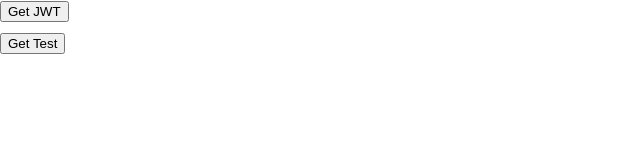
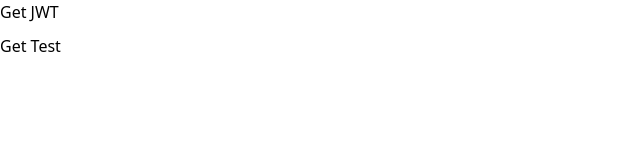
Before and after one commit to tertek/survey-queue-spa-redcap, a React (Create React App) app: page / in a window 1280 px wide. Shown: the top 160 px of the page, without its empty margins (0-640 px from the left). Built offline with nearby package versions, Linux system fonts and the light colour scheme.

Commit message:
Add tailwind.css

```diff
--- /dev/null
+++ b/craco.config.js
@@ -0,0 +1,12 @@
+// https://tailwindcss.com/docs/guides/create-react-app
+
+module.exports = {
+    style: {
+      postcss: {
+        plugins: [
+          require('tailwindcss'),
+          require('autoprefixer'),
+        ],
+      },
+    },
+  }
--- a/src/index.css
+++ b/src/index.css
@@ -1,13 +1,4 @@
-body {
-  margin: 0;
-  font-family: -apple-system, BlinkMacSystemFont, 'Segoe UI', 'Roboto', 'Oxygen',
-    'Ubuntu', 'Cantarell', 'Fira Sans', 'Droid Sans', 'Helvetica Neue',
-    sans-serif;
-  -webkit-font-smoothing: antialiased;
-  -moz-osx-font-smoothing: grayscale;
-}
-
-code {
-  font-family: source-code-pro, Menlo, Monaco, Consolas, 'Courier New',
-    monospace;
-}
+/* ./src/index.css */
+@tailwind base;
+@tailwind components;
+@tailwind utilities;
--- /dev/null
+++ b/tailwind.config.js
@@ -0,0 +1,12 @@
+// tailwind.config.js
+module.exports = {
+    purge: ['./src/**/*.{js,jsx,ts,tsx}', './public/index.html'],
+    darkMode: false, // or 'media' or 'class'
+    theme: {
+      extend: {},
+    },
+    variants: {
+      extend: {},
+    },
+    plugins: [],
+  }
```
Also changed, not shown: package.json (+9 -3 lines), 1 other file (tests, documents, lock files or other folders).
